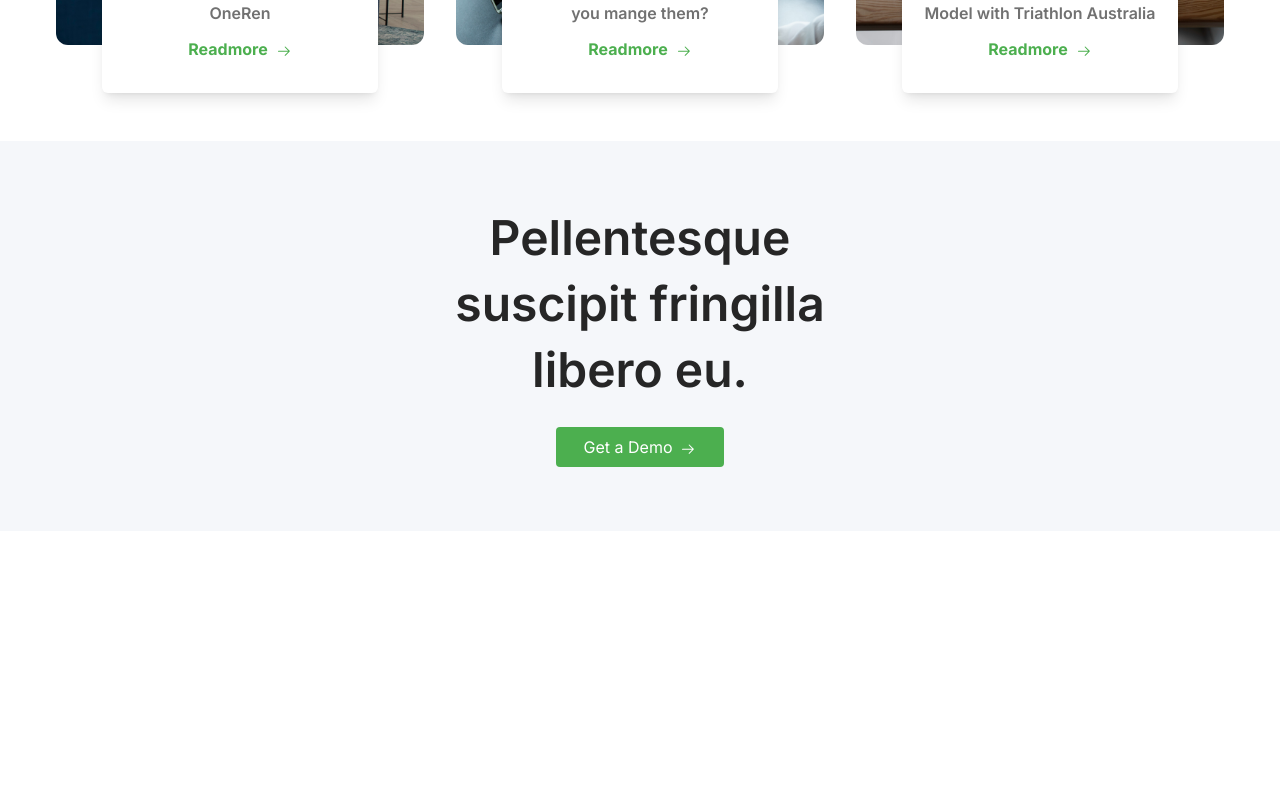
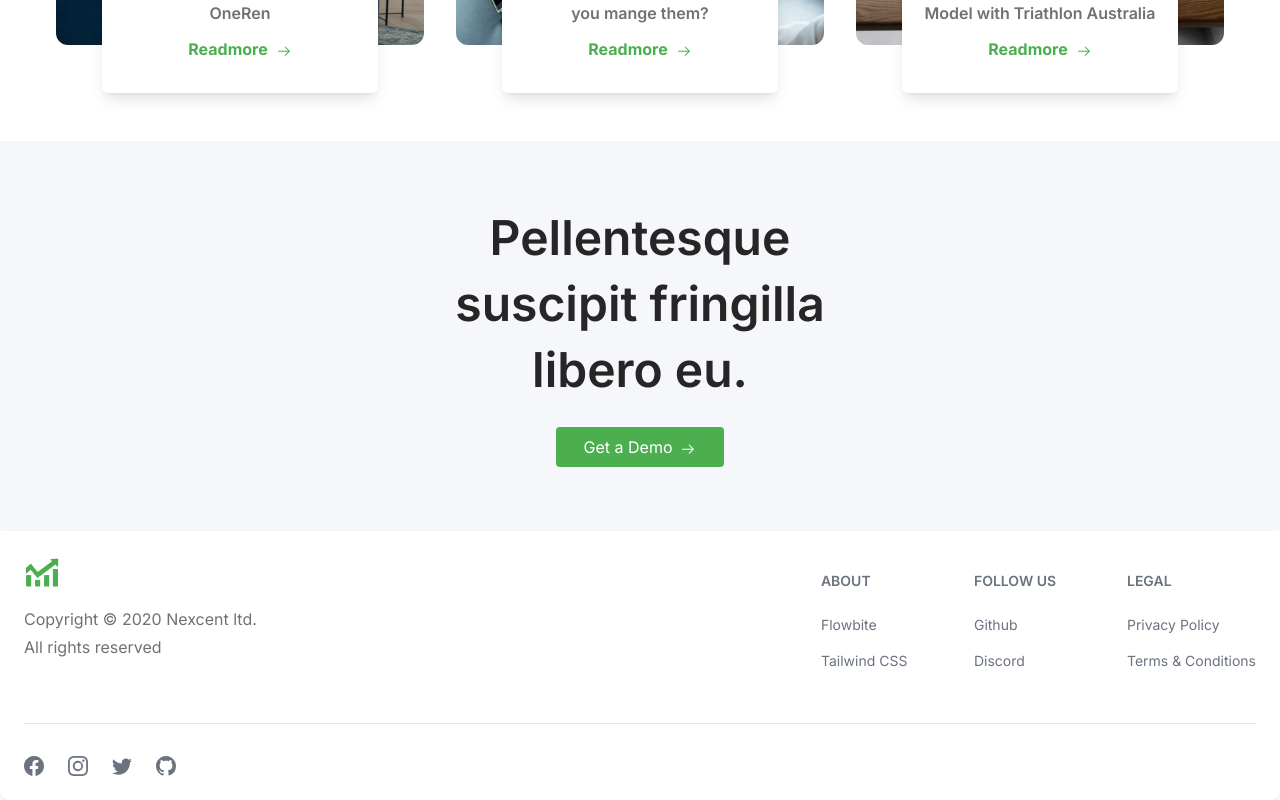
Before and after one commit to UchithmaSenevirathne/React-Agency-Website, a React (Create React App) app: page / in a window 1280 px wide. Shown: the part 3915-4715 px from the top of the page. Before the commit the page ends 4446 px from the top, so only its background shows below. Built offline with nearby package versions, Linux system fonts and the light colour scheme.

Commit message:
create footer section

```diff
--- a/src/App.jsx
+++ b/src/App.jsx
@@ -6,6 +6,7 @@
 import Product from './components/Product'
 import Blog from './components/Blog'
 import Newsletter from './components/Newsletter'
+import MyFooter from './components/MyFooter'
 
 function App() {
   return (
@@ -17,6 +18,7 @@
           <Product/>
           <Blog/>
           <Newsletter/>
+          <MyFooter/>
       </>
   );
 }
--- a/src/components/About.jsx
+++ b/src/components/About.jsx
@@ -9,7 +9,7 @@
     return(
         <div>
             {/*about text*/}
-            <div className='px-4 lg:px-24 max-w-screen-2xl mx-auto my-8'>
+            <div className='px-4 lg:px-24 max-w-screen-2xl mx-auto my-8' id='about'>
                 <div className='md:w-11/12 mx-auto flex flex-col md:flex-row justify-between items-center gap-12'>
                     <div>
                         <img src={aboutImg} alt='' className='w-[450px]'/>
--- a/src/components/Blog.jsx
+++ b/src/components/Blog.jsx
@@ -12,7 +12,7 @@
     ];
 
     return(
-        <div className='px-4 lg:px-14 max-w-screen-2xl mx-auto my-12'>
+        <div className='px-4 lg:px-14 max-w-screen-2xl mx-auto my-12' id="faq">
             <div className='text-center md:w-1/2 mx-auto'>
                 <h2 className='text-4xl text-neutralDGrey font-semibold mb-4'>
                     Caring is the new marketing
--- a/src/components/Home.jsx
+++ b/src/components/Home.jsx
@@ -4,7 +4,7 @@
 
 const Home = () => {
     return(
-        <div className='bg-neutralSilver'>
+        <div className='bg-neutralSilver' id='home'>
             <div className='px-4 lg:px-14 max-w-screen-2xl mx-auto min-h-screen h-screen'>
                 <Carousel className='w-full mx-auto'>
                     <div className="my-28 md:my-8 py-12 flex flex-col md:flex-row-reverse items-center justify-between
--- /dev/null
+++ b/src/components/MyFooter.jsx
@@ -0,0 +1,60 @@
+import React from 'react'
+
+import { Footer } from "flowbite-react";
+import {  BsFacebook, BsGithub, BsInstagram, BsTwitter } from "react-icons/bs";
+import logo from '../assets/icon.png'
+
+const MyFooter = () => {
+    return(
+        <Footer container>
+            <div className="w-full">
+                <div className="grid w-full justify-between sm:flex sm:justify-between md:flex md:grid-cols-1">
+                    <div className='space-y-4 mb-8'>
+                        <a href="" className="text-2xl font-semibold flex items-center space-x-3">
+                            <img src={logo} alt="" className="w-9 inline-block items-center" />
+                            <span className="text-white">NEXCENT</span>
+                        </a>
+                        <div className='text-neutralGrey'>
+                            <p className='mb-1'>Copyright &copy; 2020 Nexcent ltd.</p>
+                            <p>All rights reserved</p>
+                        </div>
+                    </div>
+                    <div className="grid grid-cols-2 gap-8 sm:mt-4 sm:grid-cols-3 sm:gap-6">
+                        <div>
+                            <Footer.Title title="about" />
+                            <Footer.LinkGroup col>
+                            <Footer.Link href="#">Flowbite</Footer.Link>
+                                <Footer.Link href="#">Tailwind CSS</Footer.Link>
+                            </Footer.LinkGroup>
+                        </div>
+                        <div>
+                            <Footer.Title title="Follow us" />
+                            <Footer.LinkGroup col>
+                                <Footer.Link href="#">Github</Footer.Link>
+                                <Footer.Link href="#">Discord</Footer.Link>
+                            </Footer.LinkGroup>
+                        </div>
+                        <div>
+                            <Footer.Title title="Legal" />
+                            <Footer.LinkGroup col>
+                                <Footer.Link href="#">Privacy Policy</Footer.Link>
+                                <Footer.Link href="#">Terms &amp; Conditions</Footer.Link>
+                            </Footer.LinkGroup>
+                        </div>
+                    </div>
+                </div>
+                <Footer.Divider />
+                <div className="w-full sm:flex sm:items-center sm:justify-between">
+                    <div className="mt-4 flex space-x-6 sm:mt-0 sm:justify-center">
+                        <Footer.Icon href="#" icon={BsFacebook} />
+                        <Footer.Icon href="#" icon={BsInstagram} />
+                        <Footer.Icon href="#" icon={BsTwitter} />
+                        <Footer.Icon href="#" icon={BsGithub} />
+                    </div>
+                </div>
+            </div>
+        </Footer>
+    )
+}
+
+export default MyFooter;
--- a/src/components/Navbar.jsx
+++ b/src/components/Navbar.jsx
@@ -52,7 +52,7 @@
                     <ul className='md:flex space-x-12 hidden'>
                         {
                             navItems.map(({link, path}) => <Link to={path} spy={true} smooth={true} offset=
-                                {-100} key={path} className='block text-base text-gray900 hover:text-brandPrimary
+                                {-100} key={path} className='block cursor-pointer text-base text-gray900 hover:text-brandPrimary
                                 first:font-medium'>{link}</Link>)
                         }
                     </ul>
--- a/src/components/Product.jsx
+++ b/src/components/Product.jsx
@@ -13,7 +13,7 @@
     return (
         <div>
             {/*product text*/}
-            <div className='px-4 lg:px-24 max-w-screen-2xl mx-auto my-8'>
+            <div className='px-4 lg:px-24 max-w-screen-2xl mx-auto my-8' id='product'>
                 <div className='md:w-11/12 mx-auto flex flex-col md:flex-row justify-between items-center gap-12'>
                     <div>
                         <img src={productImg} alt='' className='w-[450px]' />
@@ -35,7 +35,7 @@
             </div>
 
 
-            <div className='px-4 lg:px-24 max-w-screen-2xl mx-auto bg-neutralSilver py-16'>
+            <div className='px-4 lg:px-24 max-w-screen-2xl mx-auto bg-neutralSilver py-16' id="testimonial">
                 <div className='flex flex-col md:flex-row justify-between items-center gap-8'>
                     <div className='md:w-1/3'>
                         <img src={maecenas} alt='' className='rounded-lg w-[360px]'/>
--- a/src/components/Services.jsx
+++ b/src/components/Services.jsx
@@ -21,7 +21,7 @@
     ]
 
     return(
-        <div className='md:px-14 px-4 py-16 max-w-screen-2xl mx-auto'>
+        <div className='md:px-14 px-4 py-16 max-w-screen-2xl mx-auto' id='service'>
             <div className='text-center my-8'>
                 <h1 className='text-4xl text-neutralDGrey font-semibold mb-2'>Our Clients</h1>
                 <p className='text-neutralGrey'>We have been working with some Fortune 500+ clients</p>
```
